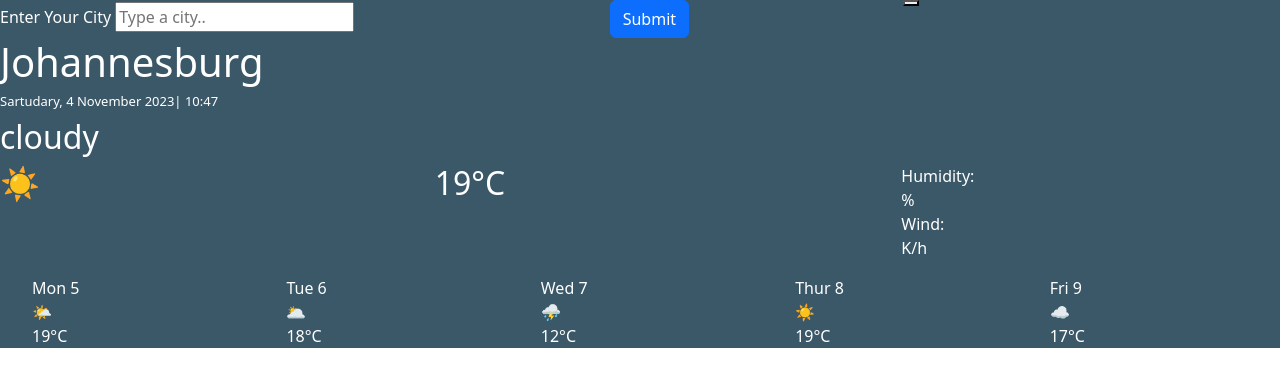
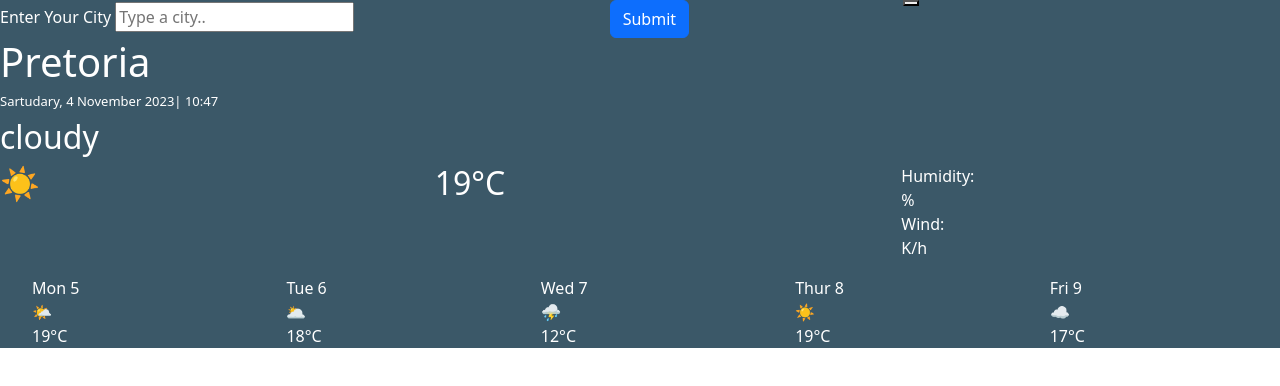
Before and after one commit to Dinersa/WeatherApp1, a plain HTML site: page framework.html in a window 1280 px wide. Drawn offline with nearby package versions, Linux system fonts and the light colour scheme.

Commit message:
Updated city

```diff
--- a/framework.html
+++ b/framework.html
@@ -23,7 +23,7 @@
   <button></button>
 </div>
     </div>
-      <h1 class="city">Johannesburg </h1>
+      <h1 class="city">Pretoria</h1>
       <h2 class="date">Wednesday, 22 September 2023 | 11:26</h2>
       <h2 id="description">cloudy</h2>
       <div class="row">
```
